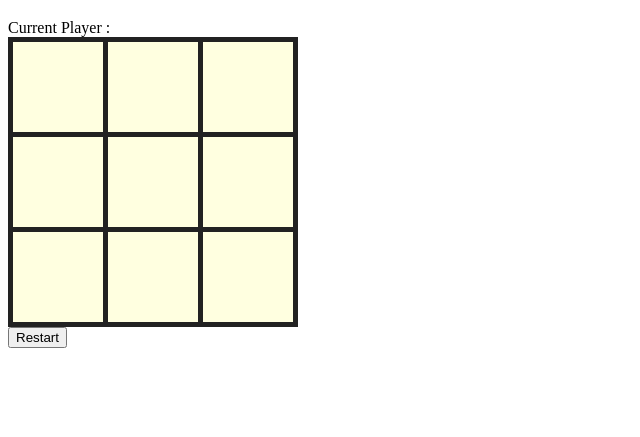
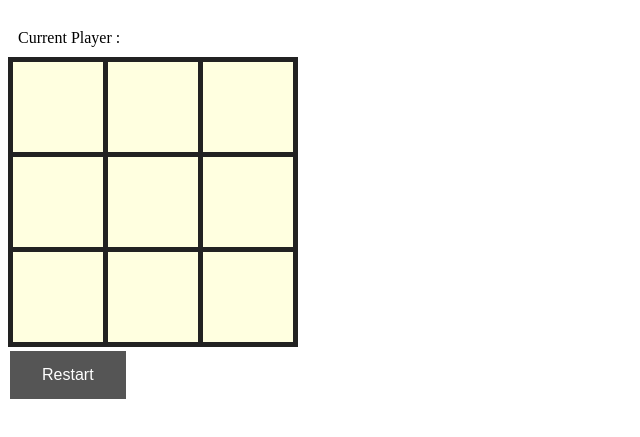
Before and after one commit to 2019-SOW-DEV-012/TicTacToe, a website built with webpack: page src/index.html in a window 1280 px wide. Shown: the part 61-498 px from the top of the page, without its empty margins (0-640 px from the left). Built offline with nearby package versions, Linux system fonts and the light colour scheme.

Commit message:
Add additional styles

```diff
--- a/src/index.html
+++ b/src/index.html
@@ -21,6 +21,30 @@
   .show{
     display: block;
   }
+
+button {
+    background-color: #4CAF50; /* Green */
+    border: none;
+    color: white;
+    padding: 15px 32px;
+    text-align: center;
+    text-decoration: none;
+    display: inline-block;
+    font-size: 16px;
+    margin: 4px 2px;
+    cursor: pointer;
+    background-color: #555555;
+  }
+
+  .gamestatus {
+    padding: 10px;
+  }
+  .scoreboard {
+    padding: 10px;
+  }
+ #result {
+    background: yellow;
+}
   </style>
 </head>
 <body>
```
